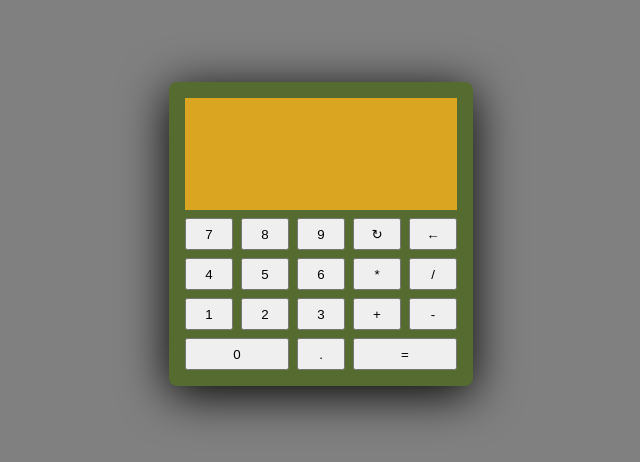
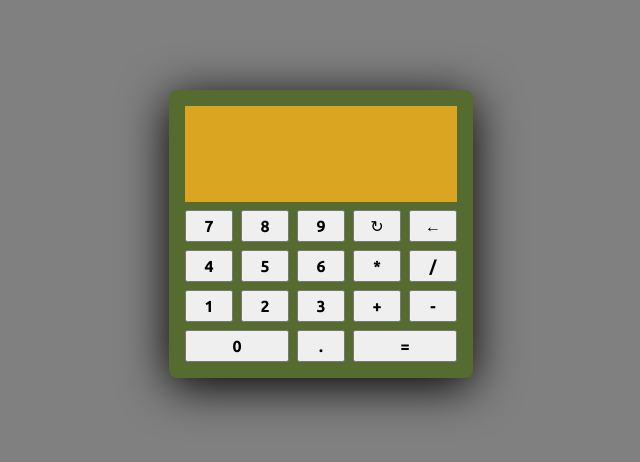
Before and after one commit to loganwoolf/odin-calc, a plain HTML site: page index.html in a window 1280 px wide. Shown: the part 166-628 px from the top of the page, without its empty margins (319-959 px from the left). Drawn offline with Linux system fonts and the light colour scheme.

Commit message:
change fonts and sizes

```diff
--- a/style.css
+++ b/style.css
@@ -1,4 +1,4 @@
-
+@import url('https://fonts.googleapis.com/css2?family=Ubuntu:wght@700&family=VT323&display=swap');
 
 
 body {
@@ -21,13 +21,18 @@ body {
    border-radius: 0.5rem;
    box-shadow: 0 0.5rem 3rem black;
 }
-
+button {
+   font-family: 'Ubuntu', sans-serif;
+   font-size: 1rem;
+}
 .display {
    background-color: goldenrod;
-   padding: 1rem;
+   font-family: VT323, monospace;
+   font-size: 1.5rem;
 }
 .display > p {
-   height: 1rem;
+   height: 1.5rem;
+   margin: 1rem;
 }
 .display__input {
    text-align: left;
```
